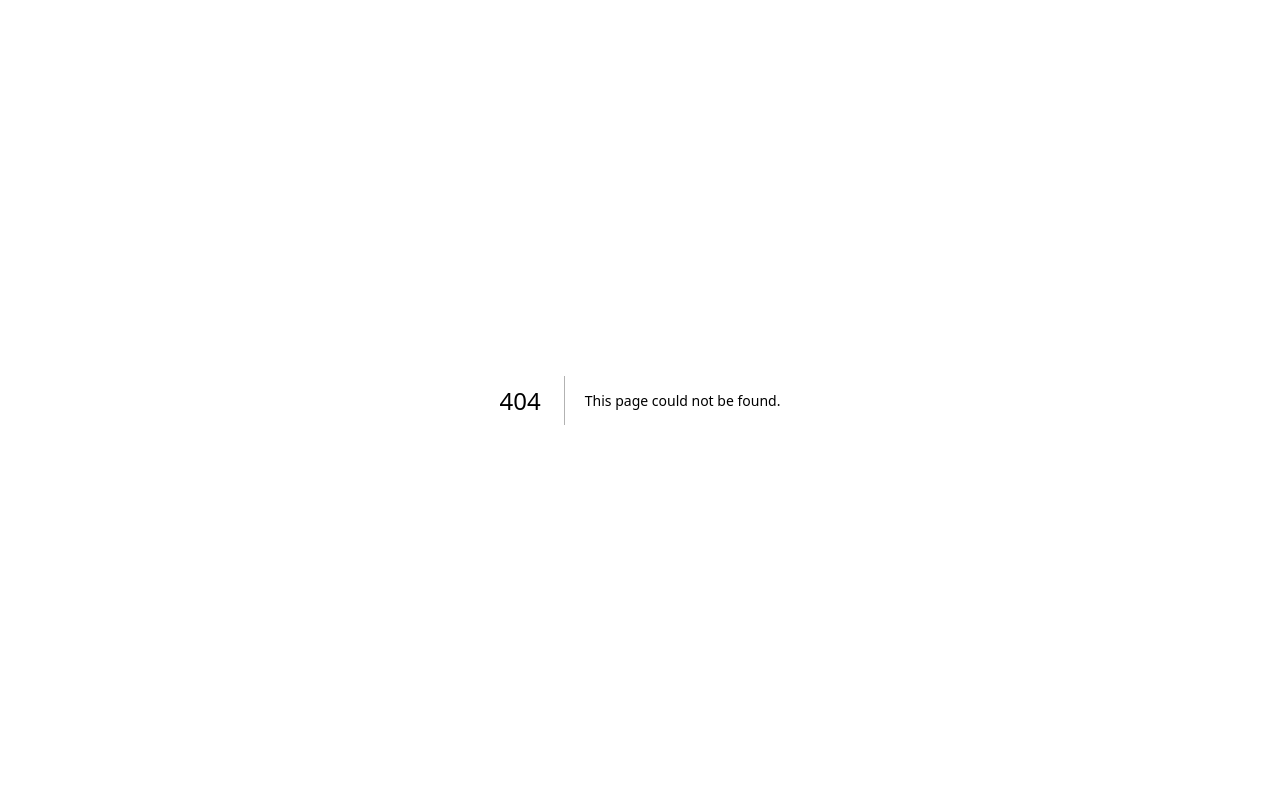
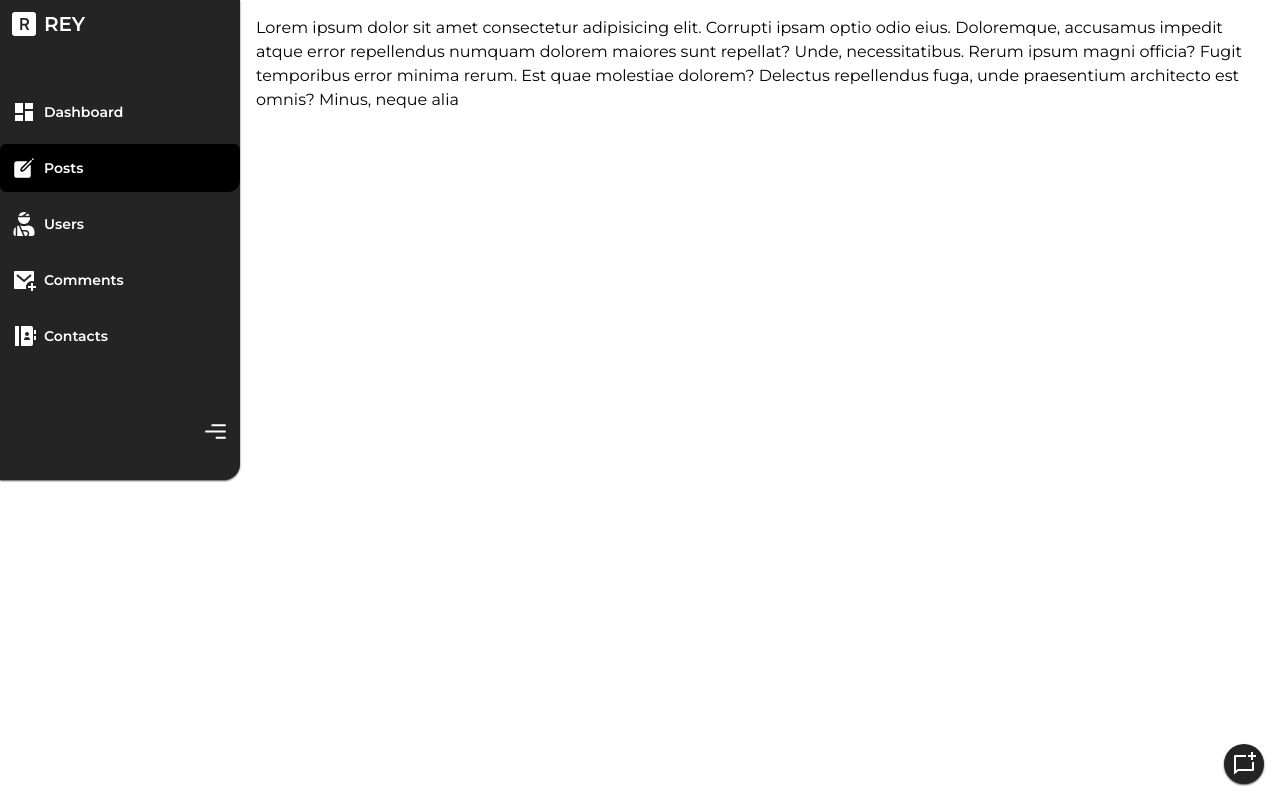
Before and after one commit to Reeyy/blog-porfolio, a Next.js app: page /admin/posts in a window 1280 px wide. Before the commit this address had no page. Built offline with nearby package versions, Linux system fonts and the light colour scheme.

Commit message:
update sidebar , fix animation

```diff
--- a/components/Atoms/Logo.tsx
+++ b/components/Atoms/Logo.tsx
@@ -8,13 +8,13 @@ const Logo: FC<Props> = (props): JSX.Element => {
   return (
     <svg
       xmlns='http://www.w3.org/2000/svg'
-      width='32'
-      height='32'
+      width='50'
+      height='50'
       fill='none'
       className={props.className}
       viewBox='0 0 16 16'
     >
-      <g fill='#222' clipPath='url(#clip0_209_918)'>
+      <g fill='#fff' clipPath='url(#clip0_209_918)'>
         <path d='M6.836 5.092v2.777h1.549c.995 0 1.573-.463 1.573-1.36 0-.913-.596-1.417-1.537-1.417H6.836z'></path>
         <path d='M2 0a2 2 0 00-2 2v12a2 2 0 002 2h12a2 2 0 002-2V2a2 2 0 00-2-2H2zm3.5 4.002h3.11c1.71 0 2.741.973 2.741 2.46 0 1.138-.667 1.94-1.495 2.24L11.5 12H9.98L8.52 8.924H6.836V12H5.5V4.002z'></path>
       </g>
--- a/components/Organisms/NavAdmin.tsx
+++ b/components/Organisms/NavAdmin.tsx
@@ -1,6 +1,6 @@
 import Logo from 'components/Atoms/Logo';
 import Link from 'next/link';
-import { FC, useRef, useState } from 'react';
+import { FC, useEffect, useRef, useState } from 'react';
 import { CgMenuRight, CgMenuRightAlt } from 'react-icons/cg';
 
 import NavItems from './NavItems';
@@ -13,72 +13,90 @@ interface Props {
   }[];
 }
 const NAV_OPEN = 'w-60';
-const NAV_CLOSE = 'w-14';
+const NAV_CLOSE = 'w-16';
+const NAV_VISIBLITY = 'nav-toogle';
+
 const NavAdmin: FC<Props> = ({ navItems }): JSX.Element => {
-  const [toogleNav, setToogleNav] = useState(false);
+  const [toggleNav, setToggleNav] = useState(false);
   const navRef = useRef<HTMLElement>(null);
 
-  /**
-   * If the navRef is not current, return; if the navRef is current, remove the NAV_OPEN class and add
-   * the NAV_CLOSE class; otherwise, add the NAV_OPEN class and remove the NAV_CLOSE class.
-   * @returns The function onToogleNav is being returned.
-   */
-  const onToogleNav = () => {
+  const onToggleNav = (visibility: boolean) => {
     const { current } = navRef;
     if (!current) return;
     const { classList } = current;
-    if (toogleNav) {
+    if (visibility) {
       classList.remove(NAV_OPEN);
       classList.add(NAV_CLOSE);
     } else {
       classList.add(NAV_OPEN);
       classList.remove(NAV_CLOSE);
     }
-    setToogleNav(!toogleNav);
   };
+
+  const upDateNavState = () => {
+    onToggleNav(toggleNav);
+    const newState = !toggleNav;
+    setToggleNav(newState);
+    localStorage.setItem(NAV_VISIBLITY, JSON.stringify(newState));
+  };
+
+  useEffect(() => {
+    const navState = localStorage.getItem(NAV_VISIBLITY);
+    if (navState !== null) {
+      const newState = JSON.parse(navState);
+      setToggleNav(newState);
+      onToggleNav(!newState);
+    } else {
+      setToggleNav(true);
+    }
+  }, []);
   return (
     <nav
       ref={navRef}
-      className='h-screen w-60 shadow-sm bg-secondary-light dark:bg-secondary-dark
-    flex flex-col justify-between
+      className='h-[60vh] rounded-br-2xl shadow-sm shadow-gray-600  w-60  bg-[#242424]
+    flex flex-col justify-between transition-width duration-100 ease-in-out overflow-hidden sticky top-0
     '
     >
       <ul>
         {/* logo */}
         <Link className='flex items-center space-x-2 p-3 mb-10' href={'/admin'}>
-          <Logo className=' fill-highlight-light dark:fill-highlight-dark w-5 h-5' />
-          {toogleNav && (
-            <span className='text-highlight-light dark:text-highlight-dark text-xl font-semibold'>
-              Admin
+          <Logo className='w-6 h-6' />
+          {toggleNav && (
+            <span className=' leading-none  text-white text-xl font-semibold'>
+              REY
             </span>
           )}
         </Link>
         {/*end logo */}
         {/* item navs */}
-        {toogleNav && (
+        {
           <ul className='space-y-2'>
             {navItems.map((item) => (
               <NavItems
                 key={item.href}
                 href={item.href}
-                label={item.label}
+                label={toggleNav ? item.label : null}
                 icon={item.icon}
               />
             ))}
           </ul>
-        )}
+        }
 
         {/* end item navs */}
       </ul>
 
       {/* nav toogle */}
       <button
-        onClick={onToogleNav}
-        className=' text-highlight-light dark:text-highlight-dark p-3
-      hover:scale-110 transform transition duration-300 ease-in-out self-end
+        onClick={upDateNavState}
+        className='mb-6  p-3
+      hover:scale-110 transform transition duration-300 ease-in-out self-end justify-self-start
       '
       >
-        {toogleNav ? <CgMenuRight size={25} /> : <CgMenuRightAlt size={25} />}
+        {toggleNav ? (
+          <CgMenuRight style={{ color: 'white' }} size={25} />
+        ) : (
+          <CgMenuRightAlt style={{ color: 'white' }} size={25} />
+        )}
       </button>
     </nav>
   );
--- a/components/Organisms/NavItems.tsx
+++ b/components/Organisms/NavItems.tsx
@@ -1,22 +1,28 @@
 import { FC } from 'react';
 import Link from 'next/link';
-import { AiOutlineDashboard } from 'react-icons/ai';
+import clsx from 'clsx';
+import { useRouter } from 'next/router';
+
 interface Props {
-  label: string;
+  label?: string | null;
   href: string;
   icon: JSX.Element;
 }
+const NavItems: FC<Props> = ({ label, href, icon }): JSX.Element => {
+  const router = useRouter();
+  const classes = clsx('nav-items rounded-l-md rounded-r-xl rounded-t-md', {
+    'bg-[#000000]': href === router.pathname,
+  });
 
-const NavItems: FC<Props> = ({
-  label = 'Dashboard',
-  href = '/admin',
-  icon = <AiOutlineDashboard size={24} />,
-}): JSX.Element => {
   return (
     <li>
-      <Link className='nav-items' href={href}>
+      <Link className={classes} href={href}>
         {icon}
-        <span className='ml-2'>{label}</span>
+        {label ? (
+          <span className='ml-2  transition-all ease-in-out text-sm text-white font-semibold leading-none'>
+            {label}
+          </span>
+        ) : null}
       </Link>
     </li>
   );
--- /dev/null
+++ b/components/Organisms/layout/AdminLayout.tsx
@@ -0,0 +1,26 @@
+import { navItems } from 'constant';
+import Link from 'next/link';
+import { Children, FC, ReactNode } from 'react';
+import NavAdmin from '../NavAdmin';
+import { RiChatNewLine } from 'react-icons/ri';
+
+interface Props {
+  children: ReactNode;
+}
+
+const AdminLayout: FC<Props> = ({ children }): JSX.Element => {
+  return (
+    <div className='flex'>
+      <NavAdmin navItems={navItems} />
+      <div className='flex-1 p-4'>{children}</div>
+      <Link
+        href='/admin/post/create'
+        className='fixed bottom-4 right-4 bg-[#242424] rounded-full p-2 shadow-sm shadow-gray-600'
+      >
+        <RiChatNewLine className='text-white text-2xl shadow-sm transition' />
+      </Link>
+    </div>
+  );
+};
+
+export default AdminLayout;
--- a/constant/index.tsx
+++ b/constant/index.tsx
@@ -1,32 +1,37 @@
 import {
-  AiOutlineContainer,
-  AiOutlineMail,
-  AiOutlineTeam,
-  AiOutlineDashboard,
-} from 'react-icons/ai';
-import { RiDashboardFill, RiMailAddFill } from 'react-icons/ri';
+  RiDashboardFill,
+  RiMailAddFill,
+  RiContactsBookFill,
+} from 'react-icons/ri';
+import { FaUserInjured } from 'react-icons/fa';
+import { IoCreate } from 'react-icons/io5';
 
 // ! Path: nav admin items
 export const navItems = [
   {
     label: 'Dashboard',
     href: '/admin',
-    icon: <AiOutlineDashboard size={24} />,
+    icon: <RiDashboardFill style={{ color: 'white' }} size={24} />,
+  },
+  {
+    label: 'Posts',
+    href: '/admin/posts',
+    icon: <IoCreate style={{ color: 'white' }} size={24} />,
   },
   {
     label: 'Users',
     href: '/admin/users',
-    icon: <AiOutlineTeam size={24} />,
+    icon: <FaUserInjured style={{ color: 'white' }} size={24} />,
   },
   {
     label: 'Comments',
     href: '/admin/comments',
-    icon: <RiMailAddFill size={24} />,
+    icon: <RiMailAddFill style={{ color: 'white' }} size={24} />,
   },
   {
     label: 'Contacts',
     href: '/admin/contacts',
-    icon: <RiDashboardFill size={24} />,
+    icon: <RiContactsBookFill style={{ color: 'white' }} size={24} />,
   },
 ];
 // * END Path: nav admin items
--- a/package.json
+++ b/package.json
@@ -9,10 +9,11 @@
     "lint": "next lint"
   },
   "dependencies": {
-    "@next/font": "13.1.6",
+    "@next/font": "^13.1.6",
     "@types/node": "18.14.1",
     "@types/react": "18.0.28",
     "@types/react-dom": "18.0.11",
+    "clsx": "^1.2.1",
     "eslint": "8.34.0",
     "eslint-config-next": "13.1.6",
     "next": "13.1.6",
--- a/src/pages/_app.tsx
+++ b/src/pages/_app.tsx
@@ -1,6 +1,15 @@
-import '@/styles/globals.css'
-import type { AppProps } from 'next/app'
+import '@/styles/globals.css';
+import type { AppProps } from 'next/app';
+import { Montserrat } from '@next/font/google';
+
+const montserrat = Montserrat({
+  subsets: ['latin'],
+});
 
 export default function App({ Component, pageProps }: AppProps) {
-  return <Component {...pageProps} />
+  return (
+    <main className={montserrat.className}>
+      <Component {...pageProps} />
+    </main>
+  );
 }
--- a/src/pages/admin/index.tsx
+++ b/src/pages/admin/index.tsx
@@ -1,15 +1,14 @@
-import NavAdmin from 'components/Organisms/NavAdmin';
-import { navItems } from 'constant';
+import AdminLayout from 'components/Organisms/layout/AdminLayout';
 import { NextPage } from 'next';
 
 interface Props {}
 
-const AdminLayout: NextPage<Props> = () => {
+const AdminPage: NextPage<Props> = () => {
   return (
-    <div>
-      <NavAdmin navItems={navItems} />
-    </div>
+    <AdminLayout>
+      <div>Admin</div>
+    </AdminLayout>
   );
 };
 
-export default AdminLayout;
+export default AdminPage;
--- /dev/null
+++ b/src/pages/admin/posts.tsx
@@ -0,0 +1,23 @@
+import AdminLayout from 'components/Organisms/layout/AdminLayout';
+import NavAdmin from 'components/Organisms/NavAdmin';
+import { navItems } from 'constant';
+import { NextPage } from 'next';
+
+interface Props {}
+
+const Posts: NextPage<Props> = () => {
+  return (
+    <AdminLayout>
+      <div>
+        Lorem ipsum dolor sit amet consectetur adipisicing elit. Corrupti ipsam
+        optio odio eius. Doloremque, accusamus impedit atque error repellendus
+        numquam dolorem maiores sunt repellat? Unde, necessitatibus. Rerum ipsum
+        magni officia? Fugit temporibus error minima rerum. Est quae molestiae
+        dolorem? Delectus repellendus fuga, unde praesentium architecto est
+        omnis? Minus, neque alia
+      </div>
+    </AdminLayout>
+  );
+};
+
+export default Posts;
--- a/tailwind.config.js
+++ b/tailwind.config.js
@@ -19,10 +19,15 @@ module.exports = {
           light: '#1f1f1f',
         },
         secondary: {
-          dark: '#707070',
+          dark: '#1D283A0',
           light: '#e6e6e6',
         },
+
         action: '#3B82F6',
+      },
+      transitionProperty: {
+        height: 'height',
+        width: 'width',
       },
     },
   },
```
Also changed, not shown: 2 other files (tests, documents, lock files or other folders).
